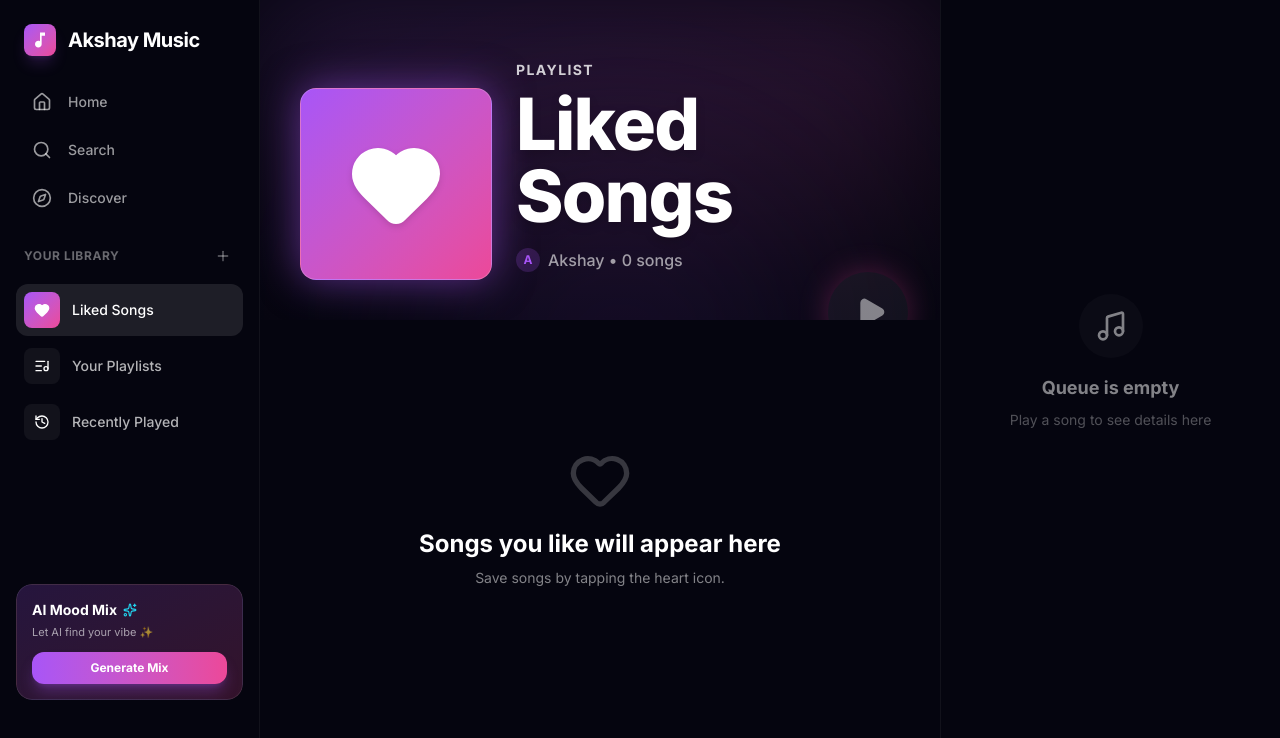
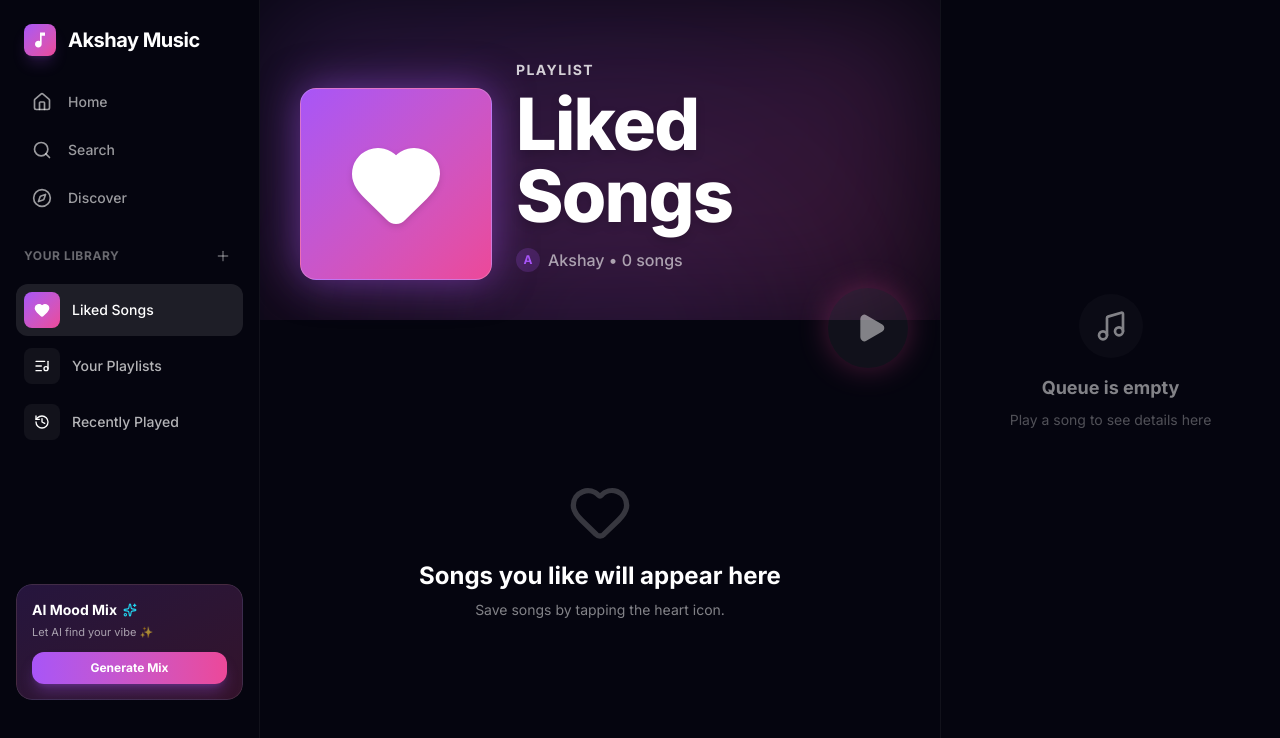
Before and after one commit to akshayweb18/mtune, a Next.js app: page /liked in a window 1280 px wide. Shown: the top 738 px of the page. Built offline with nearby package versions, Linux system fonts and the light colour scheme.

Commit message:
scroll fixes

```diff
--- a/src/app/globals.css
+++ b/src/app/globals.css
@@ -46,9 +46,7 @@ body {
 main,
 aside,
 nav {
-  scroll-behavior: smooth;
   -webkit-overflow-scrolling: touch;
-  overscroll-behavior: contain;
 }
 
 /* ─── GPU-accelerated glassmorphism ─── */
--- a/src/app/layout.tsx
+++ b/src/app/layout.tsx
@@ -43,7 +43,7 @@ export default function RootLayout({
   return (
     <html lang="en" className="dark">
       <body
-        className={`${inter.variable} antialiased h-screen overflow-hidden flex flex-col bg-[#050816] text-white`}
+        className={`${inter.variable} antialiased h-[100dvh] overflow-hidden flex flex-col bg-[#050816] text-white`}
       >
         <Providers>
           {/* Main layout */}
--- a/src/app/liked/page.tsx
+++ b/src/app/liked/page.tsx
@@ -27,10 +27,12 @@ export default function LikedSongsPage() {
   return (
     <div className="flex flex-col min-h-full bg-[#05050f] pb-[120px]">
       {/* Immersive Hero */}
-      <div className="relative w-full h-[40vh] min-h-[300px] flex items-end p-6 md:p-10 z-10 overflow-hidden">
-        <div className="absolute inset-0 bg-gradient-to-br from-primary to-secondary blur-3xl opacity-20 z-0"></div>
-        <div className="absolute inset-0 bg-gradient-to-t from-[#05050f] to-transparent z-0"></div>
-        <div className="absolute top-1/2 left-1/4 w-96 h-96 bg-primary/20 blur-[120px] rounded-full opacity-60 z-0"></div>
+      <div className="relative w-full h-[40vh] min-h-[300px] flex items-end p-6 md:p-10 z-10">
+        {/* Decorative blurs — isolated overflow-hidden so they don't clip content */}
+        <div className="absolute inset-0 overflow-hidden rounded-none pointer-events-none z-0">
+          <div className="absolute inset-0 bg-gradient-to-br from-primary to-secondary blur-3xl opacity-20"></div>
+          <div className="absolute top-1/2 left-1/4 w-96 h-96 bg-primary/20 blur-[120px] rounded-full opacity-60"></div>
+        </div>
 
         <div className="relative z-10 flex flex-col md:flex-row items-end gap-6 w-full">
           <div className="w-32 h-32 md:w-48 md:h-48 rounded-2xl bg-gradient-to-br from-primary to-secondary flex items-center justify-center shadow-[0_0_40px_rgba(168,85,247,0.5)] shrink-0 border border-white/20 relative group">
@@ -46,9 +48,10 @@ export default function LikedSongsPage() {
             </p>
           </div>
         </div>
+      </div>
 
-        {/* Floating Neon Play Button */}
-        <div className="absolute -bottom-8 right-8 z-20">
+      {/* Play Button Row — sits below hero, fully visible, no clipping */}
+      <div className="relative flex items-center justify-end px-8 -mt-8 mb-4 z-20">
         <button
           onClick={handlePlayAll}
           className={cn("w-16 h-16 md:w-20 md:h-20 rounded-full flex items-center justify-center text-white shadow-[0_0_30px_rgba(236,72,153,0.6)] hover:scale-105 active:scale-95 transition-all", likedSongs.length > 0 ? "bg-gradient-to-br from-secondary to-primary" : "bg-white/10 opacity-50 cursor-not-allowed")}
@@ -57,10 +60,10 @@ export default function LikedSongsPage() {
           {isPlaying && currentSong && likedSongs.some(s => s.id === currentSong.id) ? <Pause className="w-8 h-8 fill-current" /> : <Play className="w-8 h-8 fill-current ml-1.5" />}
         </button>
       </div>
-      </div>
 
       {/* Main Content */}
-      <div className="px-4 md:px-10 pt-12 max-w-5xl animate-in slide-in-from-bottom-8 duration-500">
+      <div className="px-4 md:px-10 pt-4 max-w-5xl animate-in slide-in-from-bottom-8 duration-500">
+
         {likedSongs.length === 0 ? (
           <div className="flex flex-col items-center justify-center py-20 text-center">
              <Heart className="w-16 h-16 text-white/20 mb-4" />
```
Lines whose indentation alone changed are shown as unchanged.
